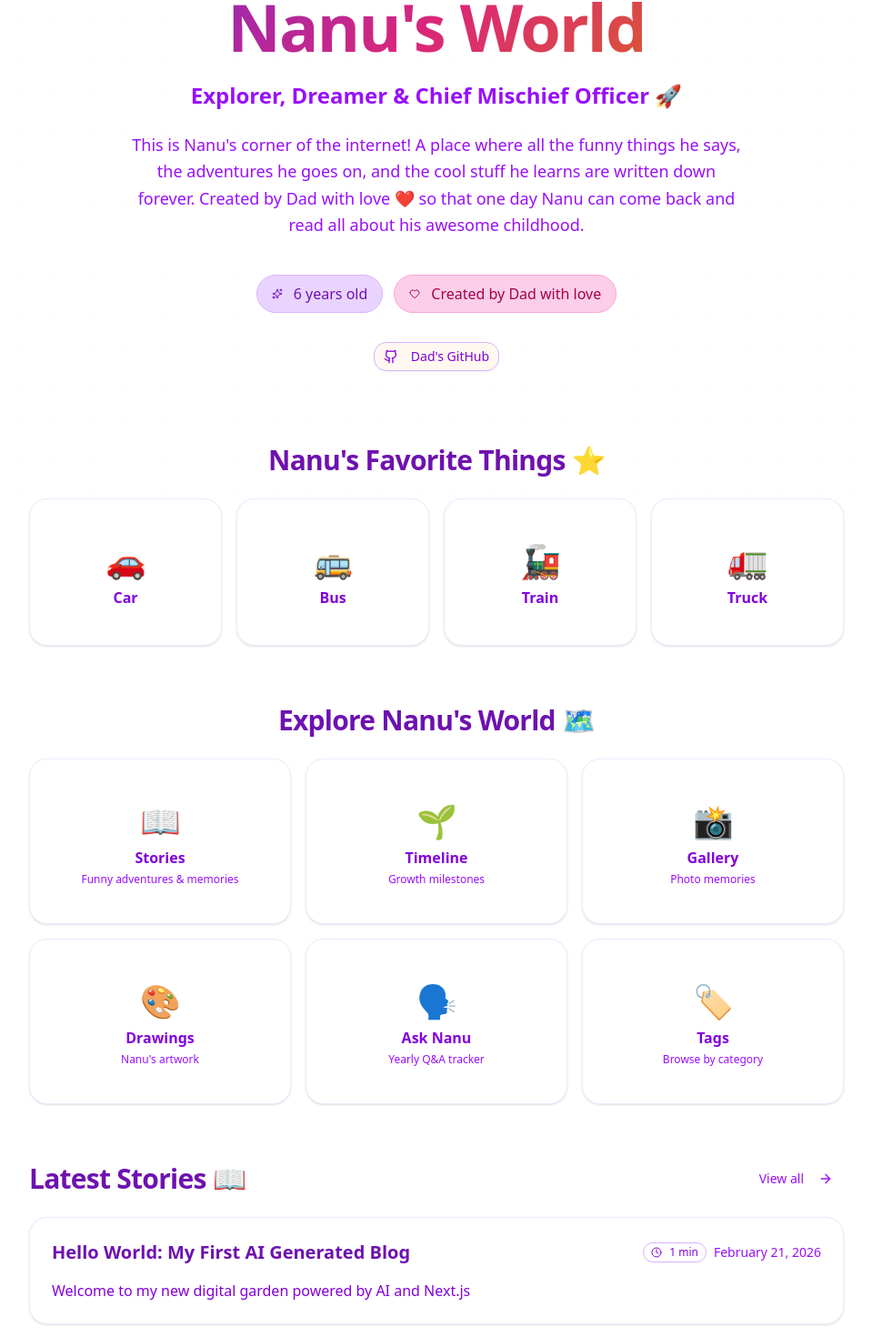
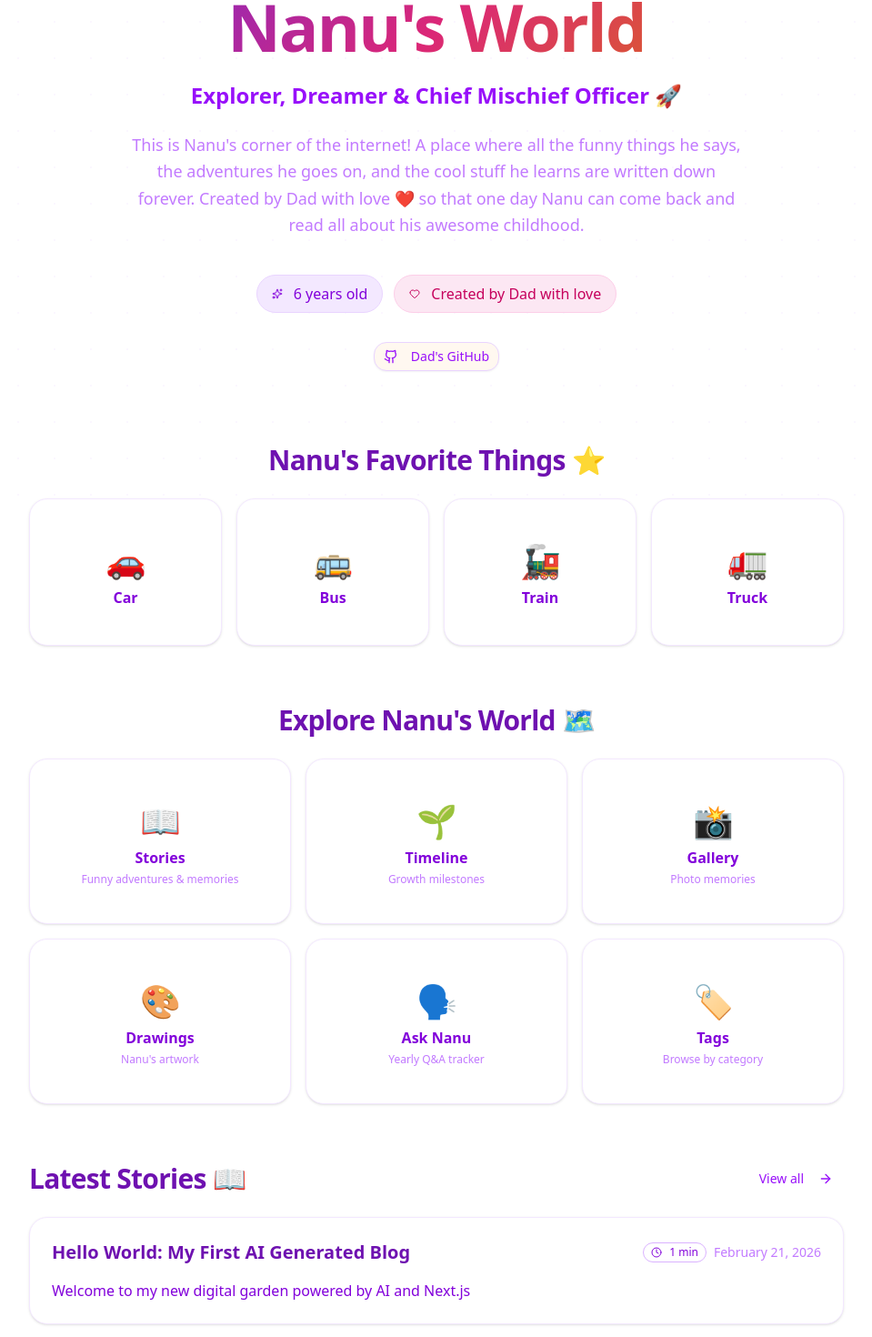
Before and after one commit to kprsnt2/nanublog, a Next.js app: page / in a window 1280 px wide. Shown: the part 236-1706 px from the top of the page at 91% size, without its empty margins (160-1119 px from the left). Built offline with nearby package versions, Linux system fonts and the light colour scheme.

Commit message:
Restore original light theme base colors in page.tsx

```diff
--- a/src/app/page.tsx
+++ b/src/app/page.tsx
@@ -31,25 +31,25 @@ export default function Home() {
           <h1 className="text-5xl md:text-7xl font-black tracking-tight fun-gradient">
             Nanu&apos;s World
           </h1>
-          <p className="text-xl md:text-2xl text-purple-600 dark:text-purple-300 font-semibold">
+          <p className="text-xl md:text-2xl text-purple-600 font-semibold">
             {profile.tagline}
           </p>
-          <p className="text-lg text-purple-600 dark:text-purple-400 max-w-2xl mx-auto leading-relaxed">
+          <p className="text-lg text-purple-400 max-w-2xl mx-auto leading-relaxed">
             {profile.about}
           </p>
 
           <div className="flex flex-wrap justify-center gap-3 pt-4">
-            <Badge className="text-base px-4 py-2 bg-purple-200 dark:bg-purple-900/40 text-purple-800 dark:text-purple-300 border-purple-300 dark:border-purple-700">
+            <Badge className="text-base px-4 py-2 bg-purple-100 text-purple-700 border-purple-200">
               <Sparkles className="w-4 h-4 mr-2" /> {nanuAge} years old
             </Badge>
-            <Badge className="text-base px-4 py-2 bg-pink-200 dark:bg-pink-900/40 text-pink-800 dark:text-pink-300 border-pink-300 dark:border-pink-700">
+            <Badge className="text-base px-4 py-2 bg-pink-100 text-pink-700 border-pink-200">
               <Heart className="w-4 h-4 mr-2" /> Created by Dad with love
             </Badge>
           </div>
 
           {profile.socials.github && (
             <div className="pt-2">
-              <Button asChild variant="outline" size="sm" className="border-purple-300 dark:border-purple-700 text-purple-700 dark:text-purple-300 hover:bg-purple-50 dark:hover:bg-purple-900/30">
+              <Button asChild variant="outline" size="sm" className="border-purple-200 text-purple-600 hover:bg-purple-50">
                 <Link href={profile.socials.github} target="_blank">
                   <Github className="w-4 h-4 mr-2" /> Dad&apos;s GitHub
                 </Link>
@@ -60,15 +60,15 @@ export default function Home() {
 
         {/* Nanu's Favorites */}
         <section className="space-y-6">
-          <h2 className="text-3xl font-bold tracking-tight text-center text-purple-800 dark:text-purple-200">
+          <h2 className="text-3xl font-bold tracking-tight text-center text-purple-800">
             Nanu&apos;s Favorite Things ⭐
           </h2>
           <div className="grid grid-cols-2 md:grid-cols-4 gap-4">
             {profile.favorites.map((fav: { emoji: string; label: string }, i: number) => (
-              <Card key={i} className="card-bounce bg-white dark:bg-gray-900 border-purple-100 dark:border-purple-800 text-center shadow-sm">
+              <Card key={i} className="card-bounce bg-white border-purple-100 text-center shadow-sm">
                 <CardContent className="pt-6 pb-4">
                   <div className="text-4xl mb-2">{fav.emoji}</div>
-                  <p className="font-bold text-purple-700 dark:text-purple-300">{fav.label}</p>
+                  <p className="font-bold text-purple-700">{fav.label}</p>
                 </CardContent>
               </Card>
             ))}
@@ -77,17 +77,17 @@ export default function Home() {
 
         {/* Explore Sections */}
         <section className="space-y-6">
-          <h2 className="text-3xl font-bold tracking-tight text-center text-purple-800 dark:text-purple-200">
+          <h2 className="text-3xl font-bold tracking-tight text-center text-purple-800">
             Explore Nanu&apos;s World 🗺️
           </h2>
           <div className="grid grid-cols-2 md:grid-cols-3 gap-4">
             {sectionLinks.map((section) => (
               <Link key={section.href} href={section.href}>
-                <Card className="card-bounce bg-white dark:bg-gray-900 border-purple-100 dark:border-purple-800 shadow-sm h-full hover:border-purple-300 dark:hover:border-purple-600 transition-colors">
+                <Card className="card-bounce bg-white border-purple-100 shadow-sm h-full hover:border-purple-300 transition-colors">
                   <CardContent className="pt-6 pb-4 text-center">
                     <div className="text-4xl mb-2">{section.emoji}</div>
-                    <p className="font-bold text-purple-700 dark:text-purple-300">{section.label}</p>
-                    <p className="text-xs text-purple-600 dark:text-purple-500 mt-1">{section.description}</p>
+                    <p className="font-bold text-purple-700">{section.label}</p>
+                    <p className="text-xs text-purple-400 mt-1">{section.description}</p>
                   </CardContent>
                 </Card>
               </Link>
@@ -101,21 +101,21 @@ export default function Home() {
         {/* Recent Stories */}
         <section className="space-y-6">
           <div className="flex justify-between items-end">
-            <h2 className="text-3xl font-bold tracking-tight text-purple-800 dark:text-purple-200">
+            <h2 className="text-3xl font-bold tracking-tight text-purple-800">
               Latest Stories 📖
             </h2>
-            <Button asChild variant="ghost" className="text-purple-600 dark:text-purple-300 hover:text-purple-800 dark:hover:text-purple-100 hover:bg-purple-50 dark:hover:bg-purple-900/30">
+            <Button asChild variant="ghost" className="text-purple-600 hover:text-purple-800 hover:bg-purple-50">
               <Link href="/blog">View all <ArrowRight className="w-4 h-4 ml-2" /></Link>
             </Button>
           </div>
           <div className="space-y-5">
             {recentBlogs.map((blog) => (
-              <Card key={blog.slug} className="card-bounce bg-white dark:bg-gray-900 border-purple-100 dark:border-purple-800 shadow-sm">
+              <Card key={blog.slug} className="card-bounce bg-white border-purple-100 shadow-sm">
                 <CardHeader>
                   <div className="flex justify-between items-start md:items-center flex-col md:flex-row gap-2 md:gap-0 pb-2">
                     <div className="flex items-center gap-3">
-                      <CardTitle className="text-xl text-purple-800 dark:text-purple-200">
-                        <Link href={`/blog/${blog.slug}`} className="hover:underline decoration-purple-300 dark:decoration-purple-600">
+                      <CardTitle className="text-xl text-purple-800">
+                        <Link href={`/blog/${blog.slug}`} className="hover:underline decoration-purple-300">
                           {blog.title}
                         </Link>
                       </CardTitle>
@@ -125,18 +125,18 @@ export default function Home() {
                     </div>
                     <div className="flex items-center gap-2">
                       {blog.readingTime && (
-                        <Badge variant="outline" className="text-xs border-purple-300 dark:border-purple-700 text-purple-700 dark:text-purple-400">
+                        <Badge variant="outline" className="text-xs border-purple-300 text-purple-700">
                           <Clock className="w-3 h-3 mr-1" />
                           {blog.readingTime} min
                         </Badge>
                       )}
                       {blog.aiModel && (
-                        <Badge variant="outline" className="text-xs border-blue-200 dark:border-blue-700 text-blue-600 dark:text-blue-400 bg-blue-50 dark:bg-blue-950/30">
+                        <Badge variant="outline" className="text-xs border-blue-200 text-blue-600 bg-blue-50">
                           <Bot className="w-3 h-3 mr-1" />
                           {blog.aiModel}
                         </Badge>
                       )}
-                      <time className="text-sm text-purple-600 dark:text-purple-500 whitespace-nowrap">
+                      <time className="text-sm text-purple-400 whitespace-nowrap">
                         {new Date(blog.date).toLocaleDateString("en-US", {
                           year: "numeric",
                           month: "long",
@@ -152,10 +152,10 @@ export default function Home() {
               </Card>
             ))}
             {recentBlogs.length === 0 && (
-              <Card className="bg-white dark:bg-gray-900 border-purple-100 dark:border-purple-800 shadow-sm">
+              <Card className="bg-white border-purple-100 shadow-sm">
                 <CardContent className="py-12 text-center">
                   <div className="text-4xl mb-4">✨</div>
-                  <p className="text-purple-400 dark:text-purple-500 text-lg">No stories yet! Dad needs to write some adventures... 📝</p>
+                  <p className="text-purple-400 text-lg">No stories yet! Dad needs to write some adventures... 📝</p>
                 </CardContent>
               </Card>
             )}
@@ -166,7 +166,7 @@ export default function Home() {
         <NewsletterSignup />
 
         {/* Footer */}
-        <footer className="text-center py-8 text-purple-400 dark:text-purple-500 text-sm">
+        <footer className="text-center py-8 text-purple-400 text-sm">
           <p>Made with ❤️ by Dad for Nanu • Powered by AI magic ✨</p>
         </footer>
       </div>
```
